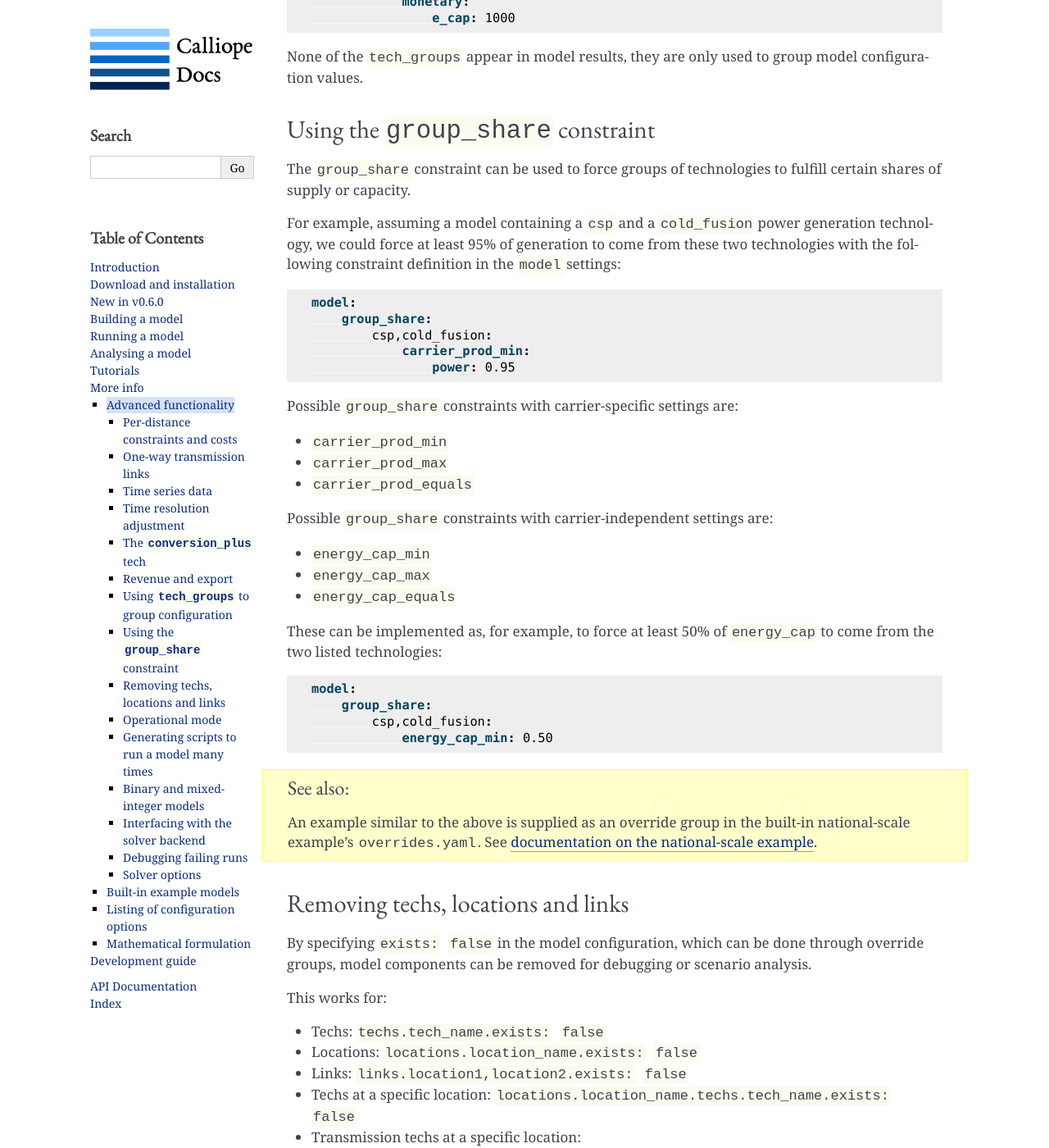
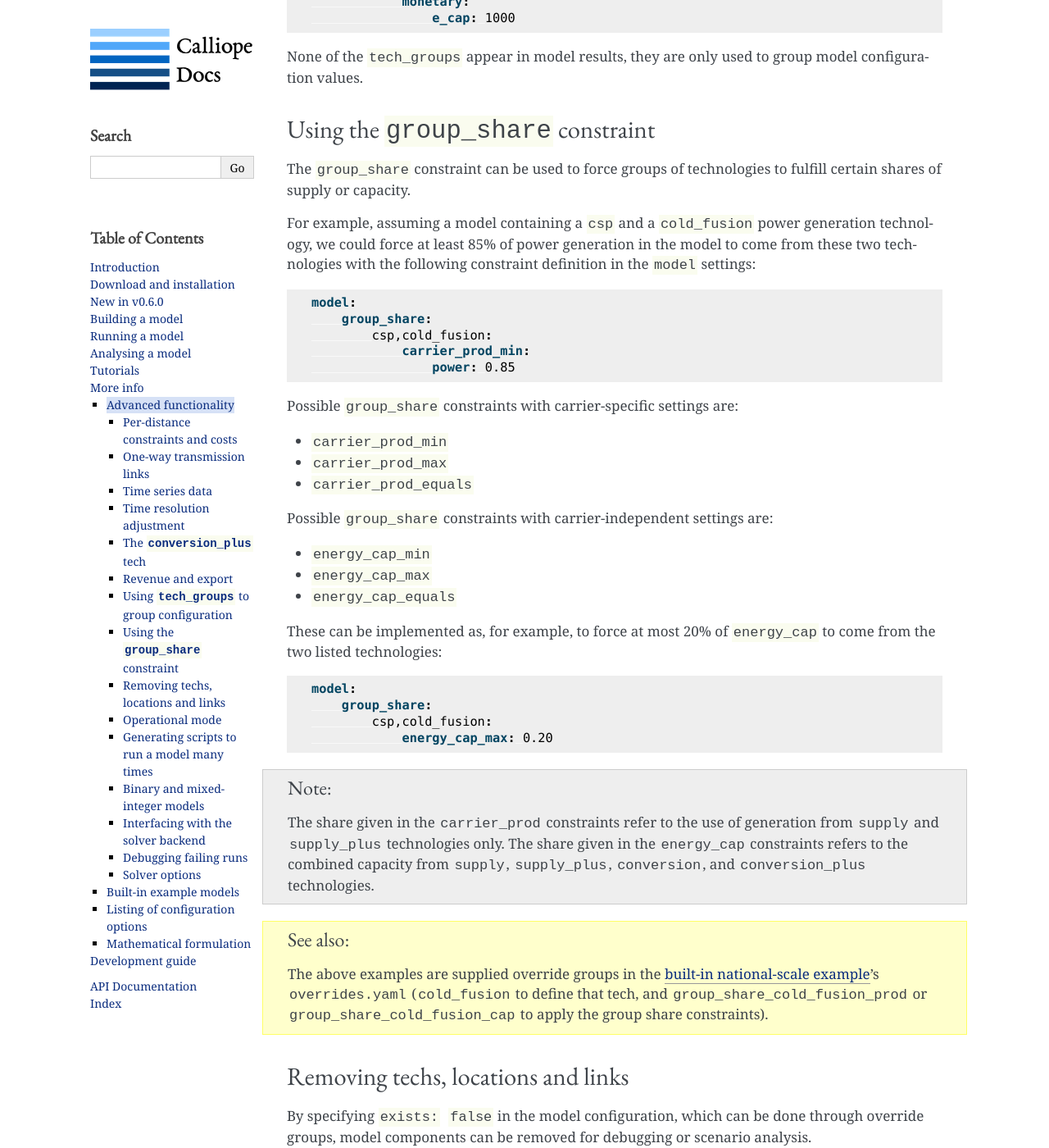
Before and after one commit to calliope-project/calliope, a Sphinx documentation site: the page built from doc/user/ref_advanced_func.rst, in a window 1280 px wide and 1400 px high, scrolled down 8252 px. Shown: the whole window at 82% size. Built offline with Sphinx 7.4.7, drawn with Linux system fonts in a browser that asks for light colours; pages that are not in the unit, such as notebooks, are missing from menus; a script that is not in the unit is left out.

Commit message:
Test and fix group_share constraints

```diff
--- a/doc/user/ref_advanced_func.rst
+++ b/doc/user/ref_advanced_func.rst
@@ -343,7 +343,7 @@ Using the ``group_share`` constraint
 
 The ``group_share`` constraint can be used to force groups of technologies to fulfill certain shares of supply or capacity.
 
-For example, assuming a model containing a ``csp`` and a ``cold_fusion`` power generation technology, we could force at least 95% of generation to come from these two technologies with the following constraint definition in the ``model`` settings:
+For example, assuming a model containing a ``csp`` and a ``cold_fusion`` power generation technology, we could force at least 85% of power generation in the model to come from these two technologies with the following constraint definition in the ``model`` settings:
 
 .. code-block:: yaml
 
@@ -351,7 +351,7 @@ For example, assuming a model containing a ``csp`` and a ``cold_fusion`` power g
         group_share:
             csp,cold_fusion:
                 carrier_prod_min:
-                    power: 0.95
+                    power: 0.85
 
 Possible ``group_share`` constraints with carrier-specific settings are:
 
@@ -365,16 +365,18 @@ Possible ``group_share`` constraints with carrier-independent settings are:
 * ``energy_cap_max``
 * ``energy_cap_equals``
 
-These can be implemented as, for example, to force at least 50% of ``energy_cap`` to come from the two listed technologies:
+These can be implemented as, for example, to force at most 20% of ``energy_cap`` to come from the two listed technologies:
 
 .. code-block:: yaml
 
     model:
         group_share:
             csp,cold_fusion:
-                energy_cap_min: 0.50
+                energy_cap_max: 0.20
 
-.. seealso:: An example similar to the above is supplied as an override group in the built-in national-scale example's ``overrides.yaml``. See :ref:`documentation on the national-scale example <examplemodels_nationalscale_settings>`.
+.. Note:: The share given in the ``carrier_prod`` constraints refer to the use of generation from ``supply`` and ``supply_plus`` technologies only. The share given in the ``energy_cap`` constraints refers to the combined capacity from ``supply``, ``supply_plus``, ``conversion``, and ``conversion_plus`` technologies.
+
+.. seealso:: The above examples are supplied override groups in the :ref:`built-in national-scale example <examplemodels_nationalscale_settings>`'s ``overrides.yaml`` (``cold_fusion`` to define that tech, and ``group_share_cold_fusion_prod`` or ``group_share_cold_fusion_cap`` to apply the group share constraints).
 
 .. _removing_techs_locations:
 
```
Also changed, not shown: 3 other files.
